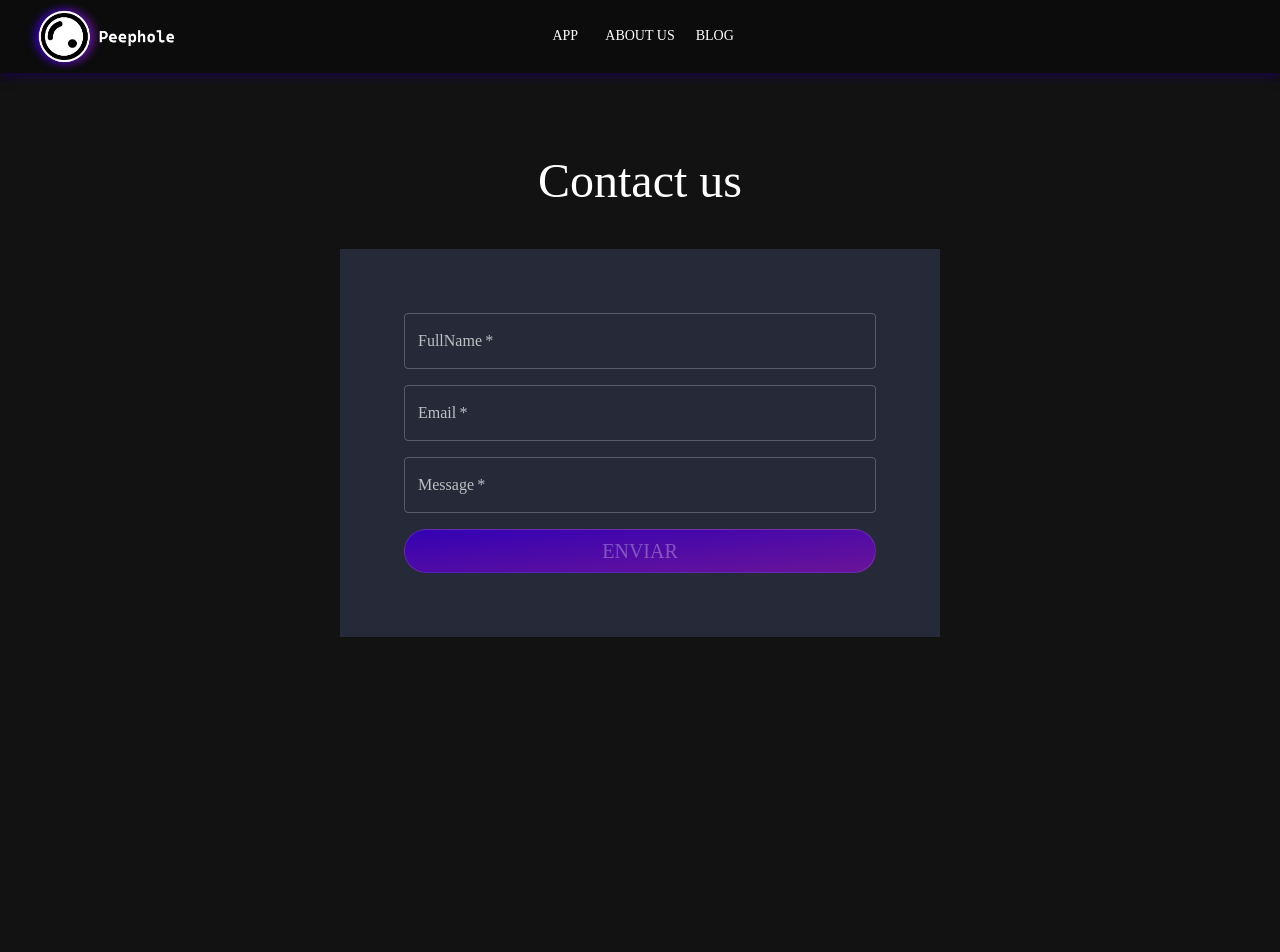
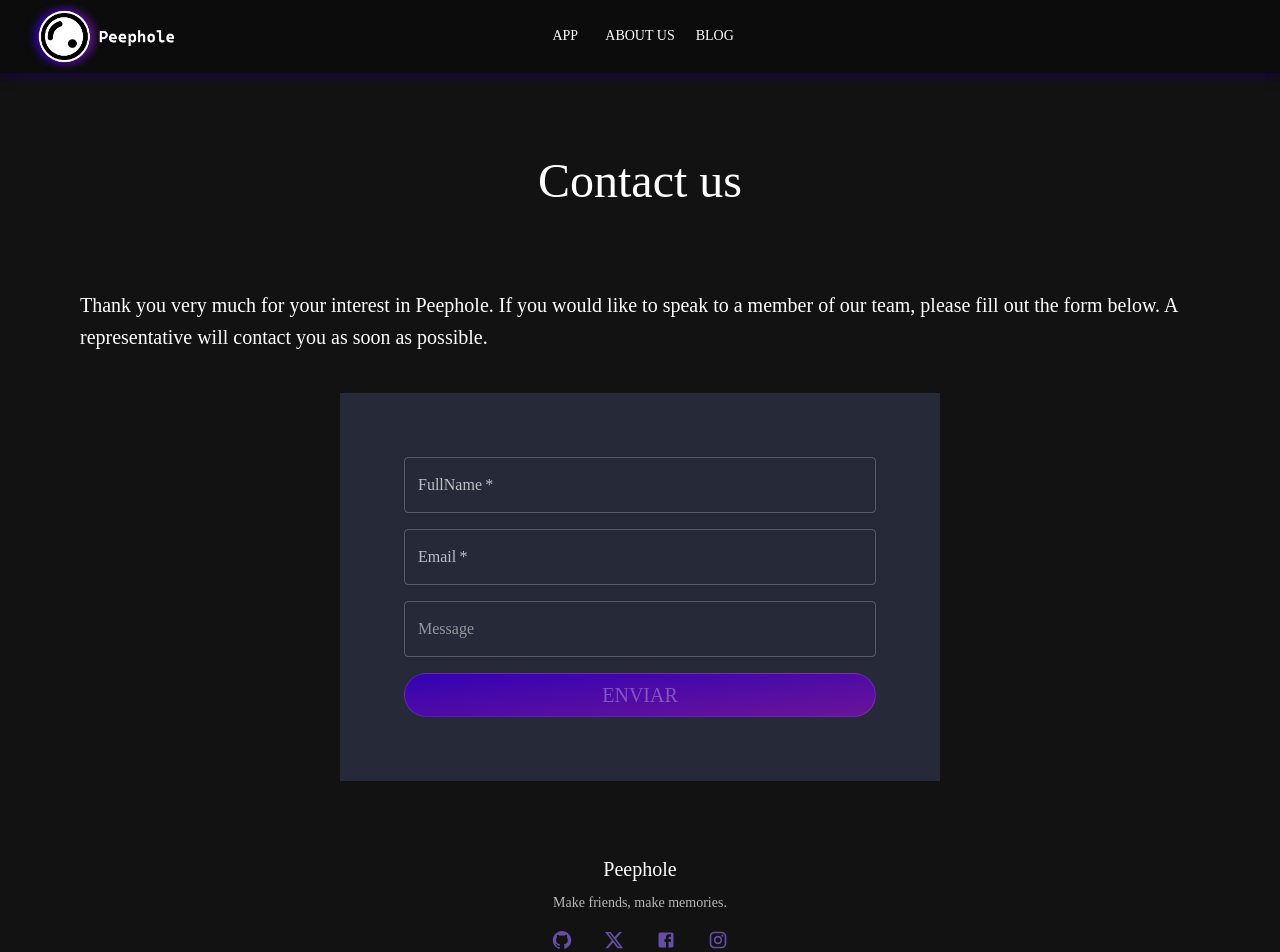
Before and after one commit to PeepholeApp/NFSD_APP_FRONTEND, a React (Vite) app: page /contact in a window 1280 px wide. Shown: the top 952 px of the page. Before the commit the page ends 800 px from the top, so only its background shows below. Built offline with nearby package versions, Linux system fonts and the light colour scheme.

Commit message:
added send email a contact us

```diff
--- a/src/pages/Contact.jsx
+++ b/src/pages/Contact.jsx
@@ -1,67 +1,140 @@
-import React, { useState } from "react";
+import React, { useEffect, useState } from "react";
 import { Stack, TextField, Typography } from "@mui/material";
 import { ButtonLight } from "../components/Button";
+import Footer from "../components/Footer";
+import GitHubIcon from "@mui/icons-material/GitHub";
+import FacebookIcon from "@mui/icons-material/Facebook";
+import InstagramIcon from "@mui/icons-material/Instagram";
+import XIcon from "@mui/icons-material/X";
+import Alert from "@mui/material/Alert";
+import axios from "axios";
 
 function Contact() {
+  const [name, setName] = useState("");
   const [email, setEmail] = useState("");
-  const [error, setError] = useState({
-    error: false,
-    message: "",
-  });
-  const handleSubmit = (event) => {
-    event.preventDefault();
-    console.log("Submit");
+  const [message, setMessage] = useState("");
+  const [error, setError] = useState("");
+  const [success, setSuccess] = useState(false);
+
+  useEffect(() => {
+    const successTimer = setTimeout(() => {
+      setSuccess(false);
+    }, 3000);
+    const errorTimer = setTimeout(() => {
+      setError(null);
+    }, 3000);
+    return () => {
+      clearTimeout(successTimer);
+      clearTimeout(errorTimer);
+    };
+  }, [success, error]);
+
+  const handleSubmit = async (e) => {
+    e.preventDefault();
+    try {
+      const response = await axios.post(
+        `${import.meta.env.VITE_API_URL}/contact/sendEmail`,
+        {
+          fullName: name,
+          email,
+          message,
+        }
+      );
+
+      if (response.status === 200) {
+        setSuccess(true);
+        setName("");
+        setEmail("");
+        setMessage("");
+        setError(null);
+      }
+    } catch (e) {
+      setError(e.message);
+    }
   };
+
+  const socialIcons = [
+    { icon: GitHubIcon, link: "https://github.com/PeepholeApp" },
+    { icon: XIcon, link: "https://twitter.com/Peepholeapp_" },
+    {
+      icon: FacebookIcon,
+      link: "https://www.facebook.com/profile.php?id=61556777854922",
+    },
+    { icon: InstagramIcon, link: "https://www.instagram.com/peepholeapp_/" },
+  ];
 
   return (
     <>
-      <Stack sx={{ m: 5 }} alignItems="center">
+      <Stack
+        component="form"
+        sx={{ m: 5 }}
+        alignItems="center"
+        onSubmit={handleSubmit}
+      >
         <Typography variant="h3" sx={{ m: 5 }}>
           Contact us
         </Typography>
+        <Typography variant="h6" sx={{ m: 5 }}>
+          Thank you very much for your interest in Peephole. If you would like
+          to speak to a member of our team, please fill out the form below. A
+          representative will contact you as soon as possible.
+        </Typography>
+
         <Stack
-          component="form"
-          onSubmit={handleSubmit}
           sx={{ p: 8, width: 600, backgroundColor: "#262938" }}
           spacing={2}
         >
+          {success ? (
+            <Alert variant="filled" severity="success">
+              Email sent correctly. Thank you!
+            </Alert>
+          ) : null}
+
+          {error ? (
+            <Alert variant="filled" severity="error">
+              Could not send email
+            </Alert>
+          ) : null}
           <TextField
             id="fullName"
+            placeholder="Full Name"
             label="FullName"
             type="fullName"
             variant="outlined"
             margin="normal"
             required
+            value={name}
+            onChange={(e) => setName(e.target.value)}
           />
           <TextField
             id="email"
+            placeholder="example@gmail.com"
             label="Email"
             type="email"
             variant="outlined"
-            fullWidth
-            margin="normal"
             required
             value={email}
-            te
             onChange={(e) => setEmail(e.target.value)}
           />
 
           <TextField
-            id="message"
-            label="Message"
-            type="message"
-            variant="outlined"
+            multiline
+            placeholder="Message"
             required
+            value={message}
+            onChange={(e) => setMessage(e.target.value)}
           />
-          <ButtonLight disabled={!email} onClick={handleSubmit}>
+
+          <ButtonLight type="submit" disabled={!email}>
             <Typography variant="h6">Enviar</Typography>
           </ButtonLight>
-          {/*
-          <Button type="submit" variant="outline" sx={{ mt: 2 }}>
-            Enviar
-          </Button> */}
         </Stack>
       </Stack>
+      <Footer
+        title="Peephole"
+        description="Make friends, make memories."
+        social={socialIcons}
+      />
     </>
   );
 }
```
Also changed, not shown: src/pages/Profile.jsx (+0 -23 lines).
